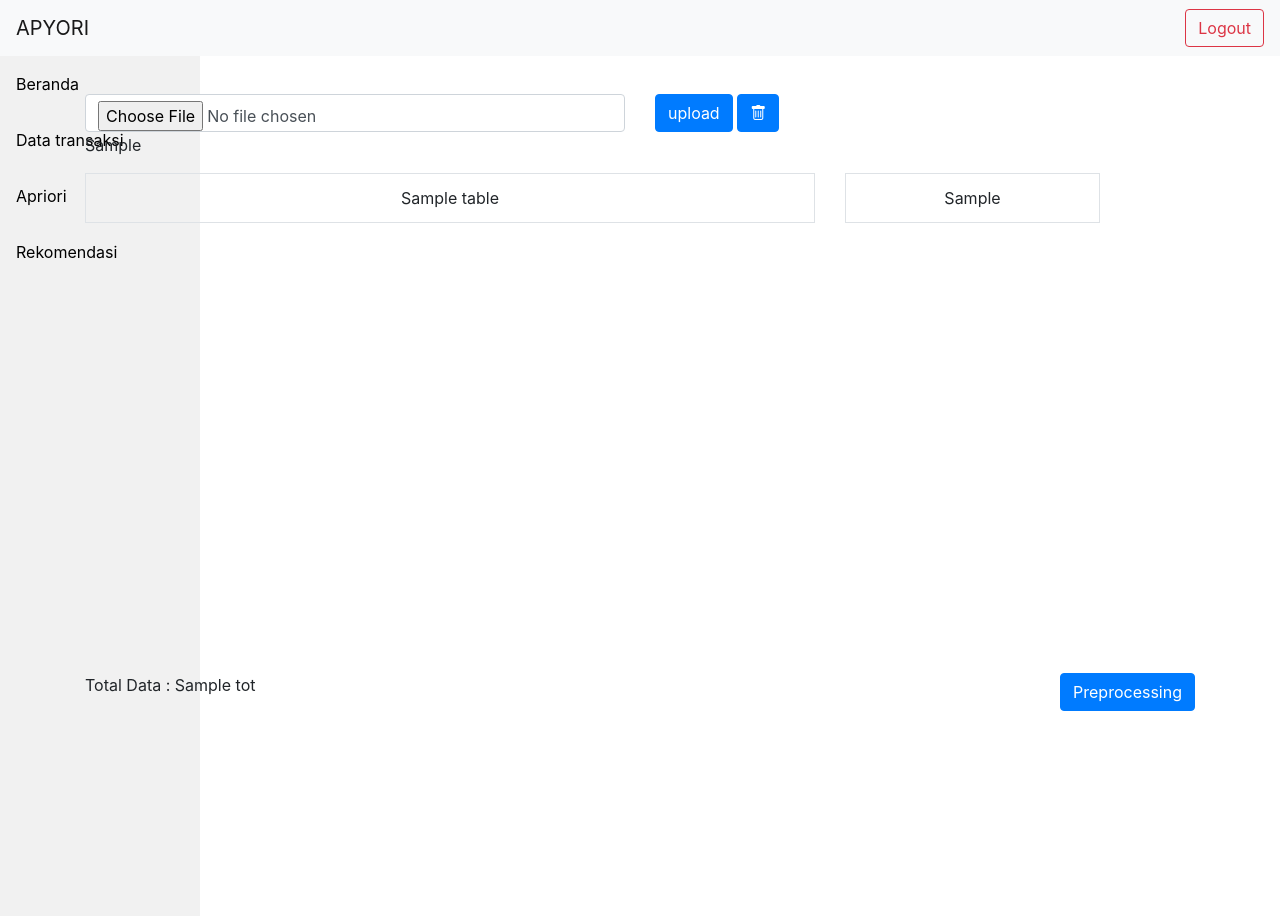
After one commit to 1800016040anov/flask-assoc, a Flask app: template Templates/Data_Transaksi_show.html in a window 1280 px wide. The commit adds this page. Run offline with Flask 2, Linux system fonts and the light colour scheme; the template is opened without the code that fills it: most values are stand-ins (such as "Sample title", 1, 10 or a date in 2020); parts of the project's set-up code (start-up, migrations or seed data) failed here and were passed over; some libraries are stand-ins or nearby versions.

Commit message:
progress

```diff
--- /dev/null
+++ b/Templates/Data_Transaksi_show.html
@@ -0,0 +1,91 @@
+<!DOCTYPE html>
+<html>
+<head>
+    {% include 'layout/header.html' %}
+</head>
+<body>
+    {% include 'layout/navbar.html' %}
+    {% include 'layout/sidebar.html' %}
+
+
+<div class="container" style="padding-top: 3%;">
+    <div class="row">
+      <div class="col-12">
+        <form method="POST" enctype="multipart/form-data" action="/data_transaksi_after">
+          <div class="row">
+          <div class="col">
+            <input class="form-control"type="file" id="myFile" name="uploaded-file">
+          </div>
+          <div class="col">
+
+            <input class="btn btn-primary" type = "submit" value="upload"/>
+            <a type="button" class="btn btn-primary" href="/data_transaksi"> <i class="bi bi-trash"></i></a>
+
+          </div>
+        </div>
+        </form>
+      </div>
+      <div class="col">
+        <!-- <form action="/show_data" >
+            <input class="btn btn-primary" type="submit" value="Show data" /> -->
+        </form>
+      </div>
+    </div>
+    <div class="row">
+              <div class="col-6"> <p>{{dt}}</p></div>
+
+          </div>
+    <div class="row">
+      <div class="col-8 table-wrapper-scroll-y my-custom-scrollbar">
+
+        <table class="table table-bordered" id="mytable">
+
+            <tbody id="bdy">
+              <tr>
+                <td style="text-align:center;"> {% for table in tables %}
+                    {{ table|safe }}
+                    {% endfor %}</td>
+
+              </tr>
+
+            </tbody>
+          </table>
+          <div class="pagination-container">
+
+            <ul class="pagination"></ul>
+
+      </div>
+
+
+      </div>
+      <div class="col-3">
+
+        <table class="table table-bordered" ">
+            <tbody>
+              <tr>
+                <td style="text-align:center;"> {% for dt in dts %}
+                    {{ dt|safe }}
+                    {% endfor %}</td>
+              </tr>
+            </tbody>
+          </table>
+
+
+      </div>
+    </div>
+    <div class="row">
+      <div class="col">
+        <p>Total Data : {{tot}}</p>
+      </div>
+      <div class="col">
+
+      </div>
+      <div class="col">
+        <form action="/preprocessing" >
+            <input  class="btn btn-primary" type="submit" value="Preprocessing" style="float: right ;"/>
+        </form>
+      </div>
+    </div>
+
+</body>
+</html>
--- a/Templates/layout/header.html
+++ b/Templates/layout/header.html
@@ -8,3 +8,4 @@
 <script src="https://ajax.googleapis.com/ajax/libs/jquery/3.4.0/jquery.min.js"></script>
 <script src="https://cdnjs.cloudflare.com/ajax/libs/popper.js/1.14.7/umd/popper.min.js"></script>
 <script src="https://maxcdn.bootstrapcdn.com/bootstrap/4.3.1/js/bootstrap.min.js"></script>
+<link rel="stylesheet" href="https://cdn.jsdelivr.net/npm/bootstrap-icons@1.7.2/font/bootstrap-icons.css">
--- a/Templates/layout/navbar.html
+++ b/Templates/layout/navbar.html
@@ -7,7 +7,7 @@
     <ul class="navbar-nav mr-auto mt-2 mt-lg-0">
 
     </ul>
-    <form class="form-inline my-2 my-lg-0">
+    <form class="form-inline my-2 my-lg-0" action="/clr">
         <button class="btn btn-outline-danger my-2 my-sm-0" type="submit">Logout</button>
     </form>
     </div>
--- a/Templates/layout/sidebar.html
+++ b/Templates/layout/sidebar.html
@@ -1,6 +1,6 @@
 <div class="sidebar">
-    <a href="/">Home</a>
+    <a href="/">Beranda</a>
     <a href="{{ url_for('data_transaksi') }}">Data transaksi</a>
     <a href="{{ url_for('apriori') }}">Apriori</a>
-    <a href="{{ url_for('pengaturan') }}">Pengaturan</a>
+    <a href="{{ url_for('pengaturan') }}">Rekomendasi</a>
     </div>
--- a/app.py
+++ b/app.py
@@ -2,11 +2,13 @@ from ast import dump
 import datetime
 from dbm import dumb
 from distutils.command.upload import upload
+from distutils.log import error
 from flask import Flask, render_template, url_for, redirect,request,session
 import os
 from werkzeug.utils import secure_filename
 import numpy as np
 import pandas as pd
+import os
 
 app = Flask(__name__)
 
@@ -24,6 +26,7 @@ def hello():
 
 @app.route('/data_transaksi', methods=['GET', 'POST'])
 def data_transaksi():
+
     if request.method == 'POST':
         # upload file flask
         uploaded_df = request.files['uploaded-file']
@@ -37,7 +40,43 @@ def data_transaksi():
         # Storing uploaded file path in flask session
         session['uploaded_data_file_path'] = os.path.join(app.config['UPLOAD_FOLDER'], data_filename)
 
+
+
     return render_template('Data_Transaksi.html')
+
+
+@app.route('/data_transaksi_after', methods=['GET', 'POST'])
+def data_transaksi_after():
+    if request.method == 'POST':
+        # # upload file flask
+        # uploaded_df = request.files['uploaded-file']
+
+        uploaded_df = request.files['uploaded-file']
+
+        # Extracting uploaded data file name
+        data_filename = secure_filename(uploaded_df.filename)
+
+        # flask upload file to database (defined uploaded folder in static path)
+        uploaded_df.save(os.path.join(app.config['UPLOAD_FOLDER'], data_filename))
+        data_file_path = os.path.join(app.config['UPLOAD_FOLDER'], data_filename)
+        uploaded_df = pd.read_excel(data_file_path)
+        data_dsc =uploaded_df.isna().sum()
+        total_data = len(uploaded_df)
+        data_dsc = {"Data Kosong " : data_dsc}
+        data_dsc = pd.DataFrame(data_dsc)
+        name_file = f"success get file :   {os.path.basename(data_file_path)}"
+        session['uploaded_data_file_path'] = data_file_path
+        # # Extracting uploaded data file name
+        # data_filename = secure_filename(data_file_path.filename)
+
+        # # flask upload file to database (defined uploaded folder in static path)
+        # uploaded_df.save(os.path.join(app.config['UPLOAD_FOLDER'], data_filename))
+        # session['uploaded_data_file_path'] = os.path.join(app.config['UPLOAD_FOLDER'], data_filename)
+
+        # # Storing uploaded file path in flask session
+
+    return render_template('Data_Transaksi_show.html',tables=[uploaded_df.to_html(classes='data')], titles=uploaded_df.columns.values,dts=[data_dsc.to_html(classes='data')],tot = total_data ,dt = name_file)
+
 
 # @app.route('/apriori', methods=['GET', 'POST'])
 # def apriori():
@@ -61,22 +100,24 @@ def pengaturan():
     # show the form, it wasn't submitted
     return render_template('pengaturan.html')
 
-@app.route('/show_data')
-def showData():
-    # Retrieving uploaded file path from session
-    data_file_path = session.get('uploaded_data_file_path', None)
+# @app.route('/show_data')
+# def showData():
+#     # Retrieving uploaded file path from session
+#     try:
+#         data_file_path = session.get('uploaded_data_file_path', None)
+#     except:
+#         print(error)
 
-    # read csv file in python flask (reading uploaded csv file from uploaded server location)
-    uploaded_df = pd.read_excel(data_file_path)
-
-    data_dsc =uploaded_df.isna().sum()
-    total_data = len(uploaded_df)
-    data_dsc = {"Data Kosong " : data_dsc}
-    data_dsc = pd.DataFrame(data_dsc)
+#     # read csv file in python flask (reading uploaded csv file from uploaded server location)
+#     uploaded_df = pd.read_excel(data_file_path)
+#     data_dsc =uploaded_df.isna().sum()
+#     total_data = len(uploaded_df)
+#     data_dsc = {"Data Kosong " : data_dsc}
+#     data_dsc = pd.DataFrame(data_dsc)
 
 
 
-    return render_template('show_data.html',tables=[uploaded_df.to_html(classes='data')], titles=uploaded_df.columns.values,dts=[data_dsc.to_html(classes='data')],tot = total_data )
+    # return render_template('show_data.html',tables=[uploaded_df.to_html(classes='data')], titles=uploaded_df.columns.values,dts=[data_dsc.to_html(classes='data')],tot = total_data )
 
 @app.route('/preprocessing')
 def preprocessing():
@@ -85,62 +126,67 @@ def preprocessing():
     uploaded_df = pd.read_excel(data_file_path)
     data_cleaning = uploaded_df.dropna(subset=['No Transaksi', 'Nama Item'])
     data_cleaning.reset_index(inplace=True)
-    dtvw =  data_cleaning.head()
     data_dsc =data_cleaning.isna().sum()
-    total_data = len(data_cleaning)
     data_dsc = {"Data Kosong " : data_dsc}
     data_dsc = pd.DataFrame(data_dsc)
-    dict_obj = data_cleaning.to_dict('list')
-    session['data_cleaning'] = dict_obj
+    data_selection = data_cleaning[["No Transaksi","Nama Item"]]
+    data_group=data_selection.groupby("No Transaksi", as_index=False).agg({"Nama Item": lambda d: ",".join(d.astype(str))})
+    total = len(data_group)
+    data_view= data_group[["Nama Item"]]
 
+    dict_obj = data_view.to_dict('list')
+    session['data_view'] = dict_obj
+
+    dict_obj = data_group.to_dict('list')
+    session['data_group'] = dict_obj
     # return render_template('show_data.html', data_var = uploaded_df_html)
-    return render_template('preprocessing.html',tables=[data_cleaning.to_html(classes='data')], titles=uploaded_df.columns.values,dts=[data_dsc.to_html(classes='data')],tot = total_data  )
+    return render_template('preprocessing.html',tables=[data_view.to_html(classes='data')], titles=uploaded_df.columns.values,dts=[data_dsc.to_html(classes='data')],tot = total )
 
-@app.route('/select_column')
-def select_column():
-    # Retrieving uploaded file path from session
-    data_file_path = session.get('uploaded_data_file_path', None)
+# @app.route('/select_column')
+# def select_column():
+#     # Retrieving uploaded file path from session
+#     data_file_path = session.get('uploaded_data_file_path', None)
 
-    # read csv file in python flask (reading uploaded csv file from uploaded server location)
-    uploaded_df = pd.read_excel(data_file_path)
-    uploaded_df = uploaded_df
-    dtvw = uploaded_df.head()
-    return render_template('select_column.html',tables=[uploaded_df.to_html(classes='data')], titles=uploaded_df.columns.values)
+#     # read csv file in python flask (reading uploaded csv file from uploaded server location)
+#     uploaded_df = pd.read_excel(data_file_path)
+#     uploaded_df = uploaded_df
+#     dtvw = uploaded_df.head()
+#     return render_template('select_column.html',tables=[uploaded_df.to_html(classes='data')], titles=uploaded_df.columns.values)
 
 
-@app.route('/select_column', methods=['POST'])
-def group():
-    Item = request.form['Item']
-    Id = request.form["Id"]
-    # data_file_path = session.get('uploaded_data_file_path', None)
-    # uploaded_df = pd.read_excel(data_file_path)
-    # data_cleaning = uploaded_df.dropna(subset=['No Transaksi', 'Nama Item'])
-    # data_cleaning.reset_index(inplace=True)
-    dict_obj = session['data_cleaning'] if 'data_cleaning' in session else ""
-    data_cleaning = pd.DataFrame(dict_obj)
-    data_dsc =data_cleaning.isna().sum()
-    data_selection = data_cleaning[[f'{Id}',f'{Item}']]
-    data_group=data_selection.groupby(f"{Id}", as_index=False).agg({f"{Item}": lambda d: ",".join(d.astype(str))})
-    total = len(data_group)
-    dtvw =  data_group.head()
-    dict_obj = data_group.to_dict('list')
-    session['data_group'] = dict_obj
+# @app.route('/select_column', methods=['POST'])
+# def group():
+#     Item = request.form['Item']
+#     Id = request.form["Id"]
+#     # data_file_path = session.get('uploaded_data_file_path', None)
+#     # uploaded_df = pd.read_excel(data_file_path)
+#     # data_cleaning = uploaded_df.dropna(subset=['No Transaksi', 'Nama Item'])
+#     # data_cleaning.reset_index(inplace=True)
+#     dict_obj = session['data_cleaning'] if 'data_cleaning' in session else ""
+#     data_cleaning = pd.DataFrame(dict_obj)
+#     data_dsc =data_cleaning.isna().sum()
+#     data_selection = data_cleaning[[f'{Id}',f'{Item}']]
+#     data_group=data_selection.groupby(f"{Id}", as_index=False).agg({f"{Item}": lambda d: ",".join(d.astype(str))})
+#     total = len(data_group)
+#     dtvw =  data_group.head()
+#     dict_obj = data_group.to_dict('list')
+#     session['data_group'] = dict_obj
 
-    return render_template('select_column.html',tables=[data_group.to_html(classes='data')], titles=dtvw.columns.values, tot=total)
+#     return render_template('select_column.html',tables=[data_group.to_html(classes='data')], titles=dtvw.columns.values, tot=total)
 
 
 @app.route('/apriori')
 def apriori():
-    dict_obj = session['data_group'] if 'data_group' in session else ""
-    data_group = pd.DataFrame(dict_obj)
+    dict_obj = session['data_view'] if 'data_group' in session else ""
+    data_view = pd.DataFrame(dict_obj)
     # Retrieving uploaded file path from session
     # data_file_path = session.get('uploaded_data_file_path', None)
 
     # read csv file in python flask (reading uploaded csv file from uploaded server location)
     # uploaded_df = pd.read_excel(data_file_path)
     # uploaded_df = uploaded_df
-    dtvw = data_group.head()
-    return render_template('apriori.html',tables=[dtvw.to_html(classes='data')], titles=dtvw.columns.values)
+    # dtvw = data_group.head()
+    return render_template('apriori.html',tables=[data_view.to_html(classes='data')], titles=data_view.columns.values)
 
 
 @app.route('/apriori', methods=['POST'])
@@ -163,8 +209,16 @@ def apriori_refresh():
     for item in association_results:
         pair = item[0]
         items = [x for x in pair]
-        ds = {'Item1': f"{items[0]}", "Item2": f"{items[1]}", 'Support': f"{str(round(item[1], 3))}", 'Confidence:': f"{str(round(item[2][0][2], 3))}", 'lift': f"{str(round(item[2][0][3], 3))}"}
+        ds = {'Item1': f"{items[0]}", "Rekomendasi": f"{items[1]}", 'Support': f"{str(round(item[1], 3))}", 'Confidence:': f"{str(int(item[2][0][2] * 100))}%", 'lift': f"{str(round(item[2][0][3], 3))}"}
 
         dtf.append(ds)
     result = pd.DataFrame(dtf)
     return render_template('apriori.html', tables=[result.to_html(classes='data')], titles=result.columns.values)
+
+
+@app.route('/clr')
+def ab():
+    session.clear()
+
+
+    return render_template('index.html')
```
Also changed, not shown: Templates/Data_Transaksi.html (+19 -8 lines), Templates/preprocessing.html (+3 -4 lines), 3 other files.
